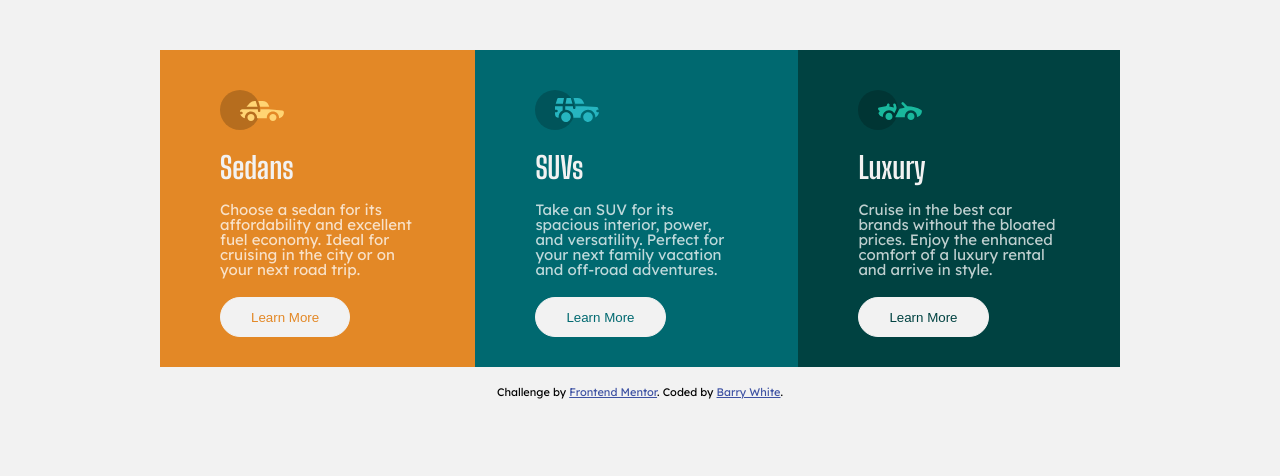
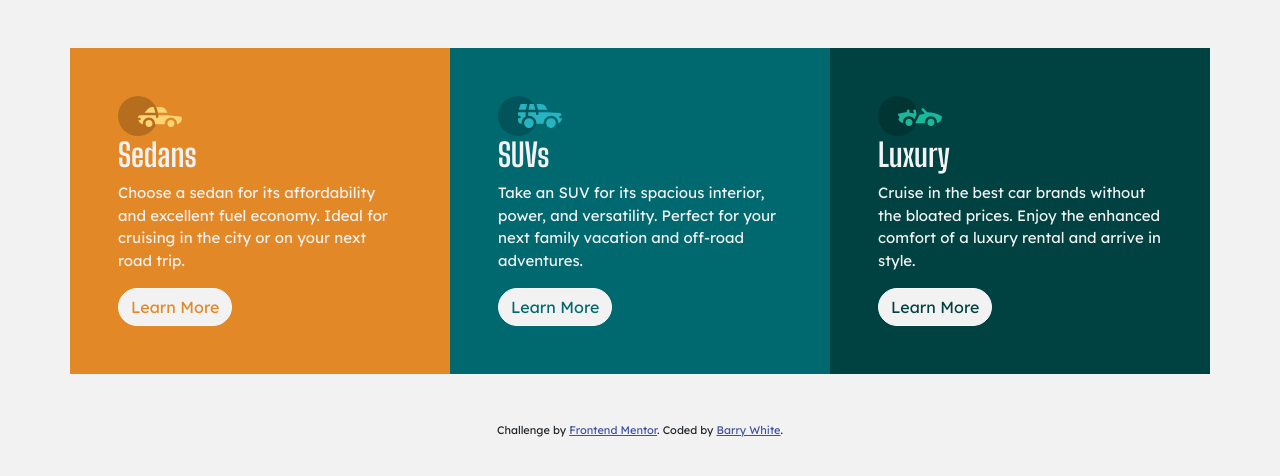
Before and after one commit to barry505/3-column-preview-card-component-main, a plain HTML site: page index.html in a window 1280 px wide. Drawn offline with nearby package versions, Linux system fonts and the light colour scheme.

Commit message:
Changed site to use bootstrap

```diff
--- a/index.html
+++ b/index.html
@@ -9,62 +9,65 @@
   <link rel="icon" type="image/png" sizes="32x32" href="./images/favicon-32x32.png">
 
   <title>Frontend Mentor | 3-column preview card component</title>
+  <link href="https://cdn.jsdelivr.net/npm/bootstrap@5.0.0-beta3/dist/css/bootstrap.min.css" rel="stylesheet"
+    integrity="sha384-eOJMYsd53ii+scO/bJGFsiCZc+5NDVN2yr8+0RDqr0Ql0h+rP48ckxlpbzKgwra6" crossorigin="anonymous">
+    <link rel="preconnect" href="https://fonts.gstatic.com">
+    <link href="https://fonts.googleapis.com/css2?family=Big+Shoulders+Display:wght@700&family=Lexend+Deca&display=swap"
+      rel="stylesheet">
+    <link rel="stylesheet" href="styles.css">
   <!-- Feel free to remove these styles or customise in your own stylesheet 👍 -->
   <style>
     .attribution {
       font-size: 11px;
       text-align: center;
-      margin-top: 20px;
     }
 
     .attribution a {
       color: hsl(228, 45%, 44%);
     }
   </style>
-  <link rel="preconnect" href="https://fonts.gstatic.com">
-  <link rel="preconnect" href="https://fonts.gstatic.com">
-  <link href="https://fonts.googleapis.com/css2?family=Big+Shoulders+Display:wght@700&family=Lexend+Deca&display=swap"
-    rel="stylesheet">
-  <link rel="stylesheet" href="reset.css">
-  <link rel="stylesheet" href="style.css">
 </head>
 
 <body>
 
-  <main>
-    <div class="card sedans">
+  <main class="container-sm">
+    <div class="row mt-5 cards">
+      <div class="card1 col-md-4">
         <img src="images/icon-sedans.svg" alt="">
         <h2>Sedans</h2>
         <p>
           Choose a sedan for its affordability and excellent fuel economy. Ideal for cruising in the city
           or on your next road trip.
         </p>
-      <button>Learn More</button>
+        <button class="btn btn-light rounded-pill">Learn More</button>
       </div>
-    <div class="card suvs">
+      <div class="card2 col-md-4">
         <img src="images/icon-suvs.svg" alt="">
         <h2>SUVs</h2>
         <p>
           Take an SUV for its spacious interior, power, and versatility. Perfect for your next family vacation
           and off-road adventures.
         </p>
-      <button>Learn More</button>
+        <button class="btn btn-light rounded-pill">Learn More</button>
       </div>
-    <div class="card luxury">
+      <div class="card3 col-md-4">
         <img src="images/icon-luxury.svg" alt="">
         <h2>Luxury</h2>
         <p>
           Cruise in the best car brands without the bloated prices. Enjoy the enhanced comfort of a luxury
           rental and arrive in style.
         </p>
-      <button>Learn More</button>
+        <button class="btn btn-light rounded-pill">Learn More</button>
+      </div>
     </div>
   </main>
 
-  <div class="attribution">
+  <div class="attribution mt-5">
     Challenge by <a href="https://www.frontendmentor.io?ref=challenge" target="_blank">Frontend Mentor</a>.
     Coded by <a href="#">Barry White</a>.
   </div>
+  <script src="https://cdn.jsdelivr.net/npm/bootstrap@5.0.0-beta3/dist/js/bootstrap.bundle.min.js"
+    integrity="sha384-JEW9xMcG8R+pH31jmWH6WWP0WintQrMb4s7ZOdauHnUtxwoG2vI5DkLtS3qm9Ekf" crossorigin="anonymous"></script>
 </body>
 
 </html>
--- a/style.css
+++ /dev/null
@@ -1,98 +0,0 @@
-/*
-font-family: 'Big Shoulders Display', cursive;
-font-family: 'Lexend Deca', sans-serif;
-*/
-
-html {
-  font-family: 'Lexend Deca', sans-serif;
-  font-size: 15px;
-  box-sizing: border-box;
-}
-
-body {
-  max-width: 400px;
-  margin: 0 auto;
-  max-height: 100vh;
-  background-color: hsl(0, 0%, 95%);
-}
-
-main {
-  display: flex;
-  flex-direction: column;
-  width: 375px;
-}
-
-h2 {
-  font-family: 'Big Shoulders Display', cursive;
-  font-size: 2rem;
-  color: hsl(0, 0%, 95%);
-  padding: 20px 0;
-}
-
-p {
-  color: hsla(0, 0%, 100%, 0.75);
-}
-
-.card {
-  padding: 40px 60px 30px;
-}
-
-.card.sedans {
-  background-color: hsl(31, 77%, 52%);
-}
-
-.card.suvs {
-  background-color: hsl(184, 100%, 22%);
-}
-
-.card.luxury {
-  background-color: hsl(179, 100%, 13%);
-}
-
-button {
-  background-color: hsl(0, 0%, 95%);
-  padding: 10px 30px;
-  height: 40px;
-  margin: 20px 0 0;
-  border: 1px solid hsl(0, 0%, 95%);
-  border-radius: 20px;
-}
-
-.card.sedans button {
-  color: hsl(31, 77%, 52%);
-}
-
-.card.suvs button {
-  color: hsl(184, 100%, 22%);
-}
-
-.card.luxury button {
-  color: hsl(179, 100%, 13%);
-}
-
-.card.sedans button:hover {
-  color: hsl(0, 0%, 95%);
-  background-color: hsl(31, 77%, 52%);
-}
-
-.card.suvs button:hover {
-  color: hsl(0, 0%, 95%);
-  background-color: hsl(184, 100%, 22%);
-}
-
-.card.luxury button:hover {
-  color: hsl(0, 0%, 95%);
-  background-color: hsl(179, 100%, 13%);
-}
-
-@media (min-width: 960px) {
-  body {
-    max-width: 960px;
-  }
-
-  main {
-    width: 960px;
-    margin-top: 50px;
-    flex-direction: row;
-  }
-}
--- /dev/null
+++ b/styles.css
@@ -0,0 +1,78 @@
+/*
+  font-family: 'Big Shoulders Display', cursive;
+  font-family: 'Lexend Deca', sans-serif;
+
+  Colors
+
+  Primary
+  Bright orange: hsl(31, 77%, 52%)
+  Dark cyan: hsl(184, 100%, 22%)
+  Very dark cyan: hsl(179, 100%, 13%)
+
+  Neutral
+  Transparent white (paragraphs): hsla(0, 0%, 100%, 0.75)
+  Very light gray (background, headings, buttons): hsl(0, 0%, 95%)
+
+  Typography
+  Body Copy - Font size: 15px
+*/
+
+body {
+  background-color: hsl(0, 0%, 95%);
+  font-family: 'Lexend Deca', sans-serif;
+  font-size: 15px;
+}
+
+h2 {
+  font-family: 'Big Shoulders Display', cursive;
+}
+
+.cards {
+  color: hsl(0, 0%, 95%);
+}
+
+.card1, .card2, .card3 {
+  padding: 3rem;
+}
+
+.card1 {
+  background-color: hsl(31, 77%, 52%);
+}
+
+.card2 {
+  background-color: hsl(184, 100%, 22%);
+}
+
+.card3 {
+  background-color: hsl(179, 100%, 13%);
+}
+
+.cards .btn {
+  background-color:hsl(0, 0%, 95%);
+}
+
+.card1 .btn {
+  color:hsl(31, 77%, 52%);
+}
+
+.card2 .btn {
+  color: hsl(184, 100%, 22%);
+}
+
+.card3 .btn {
+  color: hsl(179, 100%, 13%);
+}
+.card1 .btn:hover {
+  background-color:hsl(31, 77%, 52%);
+  color: hsl(0, 0%, 95%);
+}
+
+.card2 .btn:hover {
+  background-color: hsl(184, 100%, 22%);
+  color: hsl(0, 0%, 95%);
+}
+
+.card3 .btn:hover {
+  background-color: hsl(179, 100%, 13%);
+  color: hsl(0, 0%, 95%);
+}
```
Also changed, not shown: 1 other file. Lines whose indentation alone changed are shown as unchanged.
